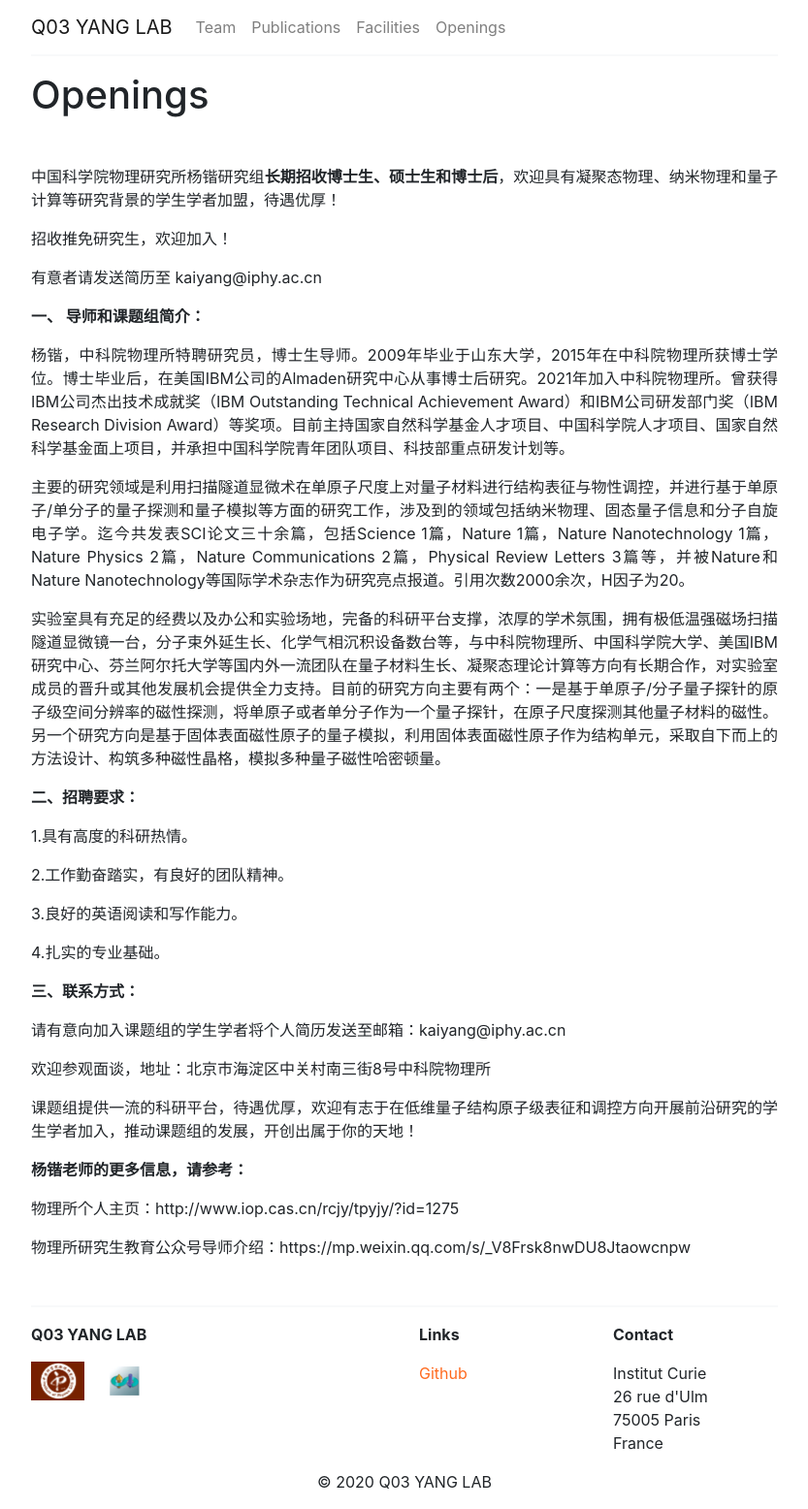
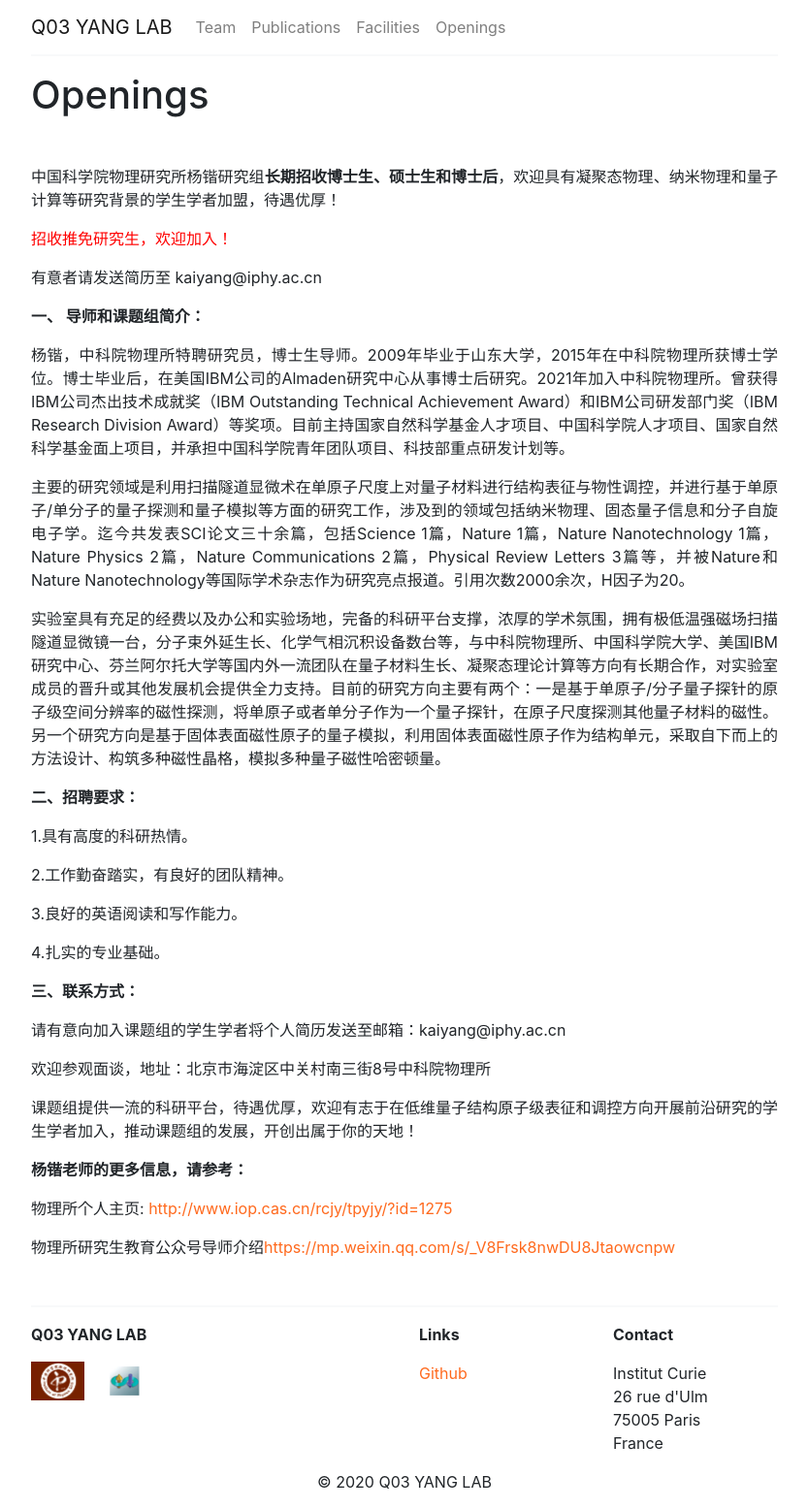
Before and after one commit to ZoomWuun/Q03i, a Jekyll site: the page built from _pages/openings.md, in a window 1280 px wide. Shown: the whole page at 97% size, without its empty margins (223-1056 px from the left). Built offline with Jekyll 4.4.1, drawn with Linux system fonts in a browser that asks for light colours; some of the changed lines change nothing that is shown.

Commit message:
Add files via upload

```diff
--- a/_pages/openings.md
+++ b/_pages/openings.md
@@ -6,7 +6,7 @@ permalink: /openings/
 
 中国科学院物理研究所杨锴研究组**长期招收博士生、硕士生和博士后**，欢迎具有凝聚态物理、纳米物理和量子计算等研究背景的学生学者加盟，待遇优厚！
 
-招收推免研究生，欢迎加入！
+<p style="color:red;">招收推免研究生，欢迎加入！</p>
 
 有意者请发送简历至 kaiyang@iphy.ac.cn
 
@@ -38,6 +38,6 @@ permalink: /openings/
 
 **杨锴老师的更多信息，请参考：**
 
-物理所个人主页：http://www.iop.cas.cn/rcjy/tpyjy/?id=1275
+物理所个人主页: [http://www.iop.cas.cn/rcjy/tpyjy/?id=1275](http://www.iop.cas.cn/rcjy/tpyjy/?id=1275){:target="_blank"}
 
-物理所研究生教育公众号导师介绍：https://mp.weixin.qq.com/s/_V8Frsk8nwDU8Jtaowcnpw
+物理所研究生教育公众号导师介绍[https://mp.weixin.qq.com/s/_V8Frsk8nwDU8Jtaowcnpw](https://mp.weixin.qq.com/s/_V8Frsk8nwDU8Jtaowcnpw){:target="_blank"}
```
